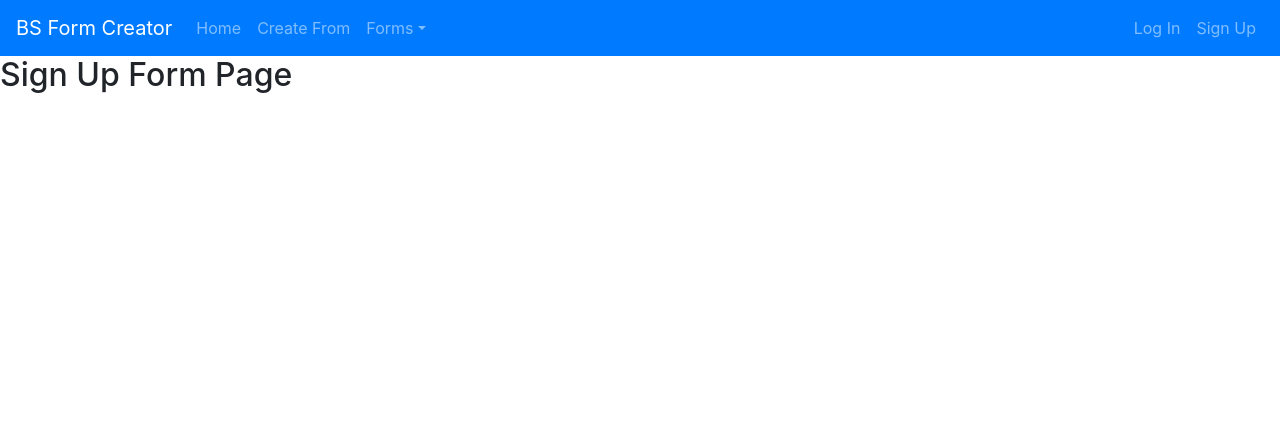
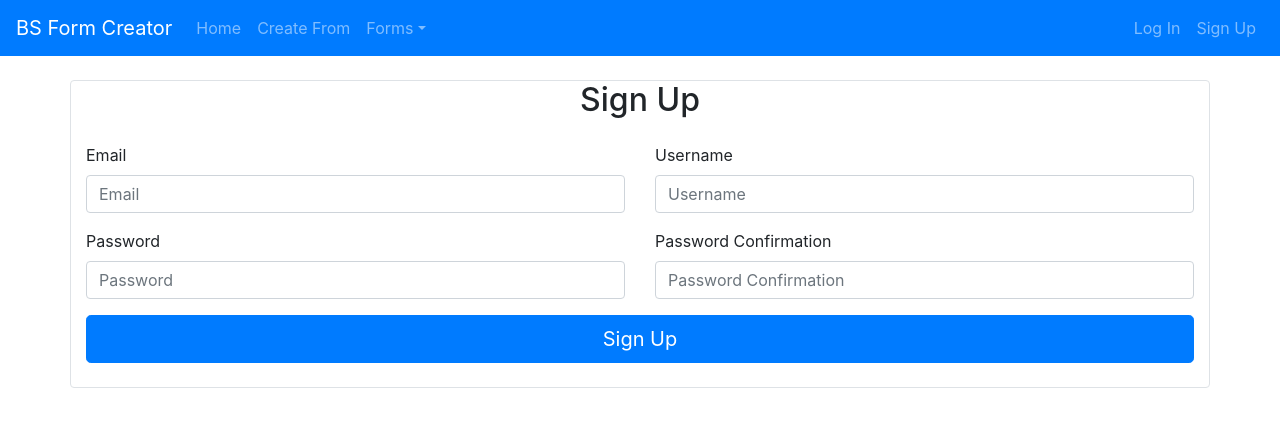
Before and after one commit to andrew-zimmer/bs-form-creator-front-end, a React (Create React App) app: page /users/new in a window 1280 px wide. Shown: the top 426 px of the page. Built offline with nearby package versions, Linux system fonts and the light colour scheme.

Commit message:
created sign in and sign up form

```diff
--- /dev/null
+++ b/src/actions/formAction.js
@@ -0,0 +1,4 @@
+export const addForm = (form) => ({
+  action: "ADD_FORM",
+  payload: form,
+});
--- a/src/components/forms/CreateFormForm.js
+++ b/src/components/forms/CreateFormForm.js
@@ -4,6 +4,7 @@ import uuid from "uuid";
 import FormDisplay from "./Form";
 import HiddenForm from "./HiddenForm";
 import DisplayHTML from "./htmlDisplayModal/DisplayHTML";
+import SaveForm from "./saveFormModal/SaveForm";
 
 import Row from "react-bootstrap/Row";
 import Container from "react-bootstrap/Container";
@@ -401,7 +402,6 @@ class CreateFormForm extends React.Component {
                                 onChange={this.handleChangeRadio}
                               />
                             </Col>
-                            required
                           </Form.Group>
                         </fieldset>
 
@@ -534,6 +534,7 @@ class CreateFormForm extends React.Component {
                 </Card>
               </Accordion>
               <DisplayHTML />
+              <SaveForm form={this.state.form} />
             </Col>
 
             <Col md={8} lg={8}>
--- a/src/components/forms/htmlDisplayModal/HTMLModal.js
+++ b/src/components/forms/htmlDisplayModal/HTMLModal.js
@@ -18,7 +18,7 @@ class HTMLModal extends React.Component {
           </Modal.Title>
         </Modal.Header>
         <Modal.Body>
-          <code>{this.props.html}</code>
+          <code>{this.props.html.replace(`required=""`, "required")}</code>
         </Modal.Body>
         <Modal.Footer>
           <Button onClick={this.props.onHide}>Close</Button>
--- /dev/null
+++ b/src/components/forms/saveFormModal/SaveForm.js
@@ -0,0 +1,32 @@
+import React from "react";
+
+import SaveModal from "./SaveModal";
+
+import Button from "react-bootstrap/Button";
+
+class SaveForm extends React.Component {
+  state = {
+    modalShow: false,
+  };
+
+  render() {
+    return (
+      <>
+        <Button
+          variant="primary"
+          onClick={() => this.setState({ modalShow: true })}
+        >
+          Save Form
+        </Button>
+
+        <SaveModal
+          show={this.state.modalShow}
+          onHide={() => this.setState({ modalShow: false })}
+          form={this.props.form}
+        />
+      </>
+    );
+  }
+}
+
+export default SaveForm;
--- /dev/null
+++ b/src/components/forms/saveFormModal/SaveModal.js
@@ -0,0 +1,34 @@
+import React from "react";
+
+import Modal from "react-bootstrap/Modal";
+import Button from "react-bootstrap/Button";
+
+const SaveForm = (props) => {
+  return (
+    <Modal
+      {...props}
+      size="lg"
+      aria-labelledby="contained-modal-title-vcenter"
+      centered
+    >
+      <Modal.Header closeButton>
+        <Modal.Title id="contained-modal-title-vcenter">
+          Modal heading
+        </Modal.Title>
+      </Modal.Header>
+      <Modal.Body>
+        <h4>Centered Modal</h4>
+        <p>
+          Cras mattis consectetur purus sit amet fermentum. Cras justo odio,
+          dapibus ac facilisis in, egestas eget quam. Morbi leo risus, porta ac
+          consectetur ac, vestibulum at eros.
+        </p>
+      </Modal.Body>
+      <Modal.Footer>
+        <Button onClick={props.onHide}>Close</Button>
+      </Modal.Footer>
+    </Modal>
+  );
+};
+
+export default SaveForm;
--- a/src/components/users/SignInForm.js
+++ b/src/components/users/SignInForm.js
@@ -1,8 +1,73 @@
 import React from "react";
 
+import Form from "react-bootstrap/Form";
+import Button from "react-bootstrap/Button";
+import Container from "react-bootstrap/Container";
+import Row from "react-bootstrap/Row";
+import Col from "react-bootstrap/Col";
+
 class SignInForm extends React.Component {
+  state = {
+    email: "",
+    password: "",
+  };
+
+  handleChange = (e) => {
+    this.setState({
+      [e.target.id]: e.target.value,
+    });
+  };
+
+  handleSubmit = (e) => {
+    e.preventDefault();
+  };
+
   render() {
-    return <h2>Sign In Form Page</h2>;
+    return (
+      <Container className="border border-solid rounded mt-4">
+        <h2 className="text-center mb-4">Sign In</h2>
+
+        <Form onSubmit={this.handleSubmit}>
+          <Row>
+            <Col m={6} lg={6}>
+              <Form.Group controlId="email">
+                <Form.Label>Email</Form.Label>
+                <Form.Control
+                  type="email"
+                  placeholder="Email"
+                  onChange={this.handleChange}
+                  value={this.state.email}
+                  required
+                />
+              </Form.Group>
+            </Col>
+            <Col m={6} lg={6}>
+              <Form.Group controlId="password">
+                <Form.Label>Password</Form.Label>
+                <Form.Control
+                  type="password"
+                  placeholder="password"
+                  onChange={this.handleChange}
+                  value={this.state.password}
+                  required
+                />
+              </Form.Group>
+            </Col>
+            <Col>
+              <Button
+                variant="primary"
+                type="submit"
+                size="lg"
+                className="mb-4"
+                block
+              >
+                Login
+              </Button>
+            </Col>
+          </Row>
+        </Form>
+      </Container>
+    );
   }
 }
 
--- a/src/components/users/SignUpForm.js
+++ b/src/components/users/SignUpForm.js
@@ -1,8 +1,98 @@
 import React from "react";
 
+import Form from "react-bootstrap/Form";
+import Button from "react-bootstrap/Button";
+import Container from "react-bootstrap/Container";
+import Row from "react-bootstrap/Row";
+import Col from "react-bootstrap/Col";
+
 class SignUpForm extends React.Component {
+  state = {
+    email: "",
+    username: "",
+    password: "",
+    passwordConfirmation: "",
+  };
+
+  handleSumbit = (e) => {
+    e.preventDefault();
+  };
+
+  handleChange = (e) => {
+    this.setState({
+      [e.target.id]: e.target.value,
+    });
+  };
   render() {
-    return <h2>Sign Up Form Page</h2>;
+    return (
+      <Container className="border border-solid rounded mt-4">
+        <h2 className="text-center mb-4">Sign Up</h2>
+
+        <Form onSubmit={this.handleSubmit}>
+          <Row>
+            <Col m={6} lg={6}>
+              <Form.Group controlId="email">
+                <Form.Label>Email</Form.Label>
+                <Form.Control
+                  type="email"
+                  placeholder="Email"
+                  onChange={this.handleChange}
+                  value={this.state.email}
+                  required
+                />
+              </Form.Group>
+            </Col>
+            <Col m={6} lg={6}>
+              <Form.Group controlId="username">
+                <Form.Label>Username</Form.Label>
+                <Form.Control
+                  type="text"
+                  placeholder="Username"
+                  onChange={this.handleChange}
+                  value={this.state.username}
+                  required
+                />
+              </Form.Group>
+            </Col>
+            <Col m={6} lg={6}>
+              <Form.Group controlId="password">
+                <Form.Label>Password</Form.Label>
+                <Form.Control
+                  type="password"
+                  placeholder="Password"
+                  onChange={this.handleChange}
+                  value={this.state.password}
+                  required
+                />
+              </Form.Group>
+            </Col>
+            <Col m={6} lg={6}>
+              <Form.Group controlId="passwordConfirmation">
+                <Form.Label>Password Confirmation</Form.Label>
+                <Form.Control
+                  type="password"
+                  placeholder="Password Confirmation"
+                  onChange={this.handleChange}
+                  value={this.state.passwordConfirmation}
+                  required
+                />
+              </Form.Group>
+            </Col>
+            <Col>
+              <Button
+                variant="primary"
+                type="submit"
+                size="lg"
+                className="mb-4"
+                block
+              >
+                Sign Up
+              </Button>
+            </Col>
+          </Row>
+        </Form>
+      </Container>
+    );
   }
 }
 
--- a/src/index.js
+++ b/src/index.js
@@ -1,16 +1,21 @@
 import React from "react";
 import ReactDOM from "react-dom";
 import App from "./containers/App";
+import Reducers from "./reducers/Reducers";
 
-import { createStore, applyMiddleware } from "react-redux";
+import { createStore, applyMiddleware } from "redux";
 import { Provider } from "react-redux";
 import thunk from "redux-thunk";
 import { BrowserRouter as Router } from "react-router-dom";
 
+const store = createStore(Reducers);
+
 ReactDOM.render(
-  <Router>
-    <App />
-  </Router>,
+  <Provider store={store}>
+    <Router>
+      <App />
+    </Router>
+  </Provider>,
   document.getElementById("root")
 );
 
--- /dev/null
+++ b/src/reducers/Reducers.js
@@ -0,0 +1,10 @@
+const formReducer = (state = { form: [], loading: true }, action) => {
+  switch (action.type) {
+    case "ADD_REDUCER":
+      return state;
+    default:
+      return state;
+  }
+};
+
+export default formReducer;
```
Also changed, not shown: src/components/forms/SaveForm.js (deleted).
